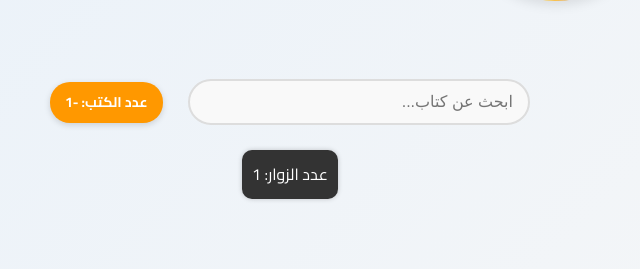
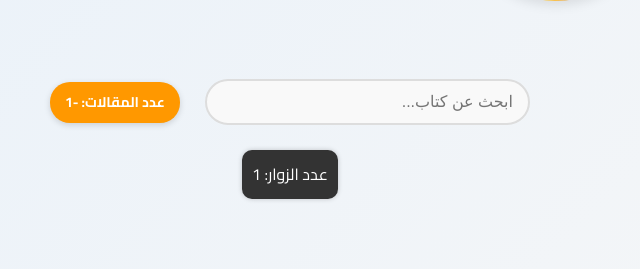
Before and after one commit to SaidNexus/adel-drgam, a Flask app: page / in a window 1280 px wide. Shown: the part 462-731 px from the top of the page, without its empty margins (350-990 px from the left). Run offline with Flask 3, Linux system fonts and the light colour scheme; data that the repository does not hold is empty; parts of the project's set-up code (start-up, migrations or seed data) failed here and were passed over.

Commit message:
Update index.html

```diff
--- a/templates/index.html
+++ b/templates/index.html
@@ -40,7 +40,7 @@
     <!-- البحث + عداد الزوار -->
     <section class="search-bar" style="display: flex; justify-content: center; align-items: center; gap: 25px; margin-bottom: 30px; flex-wrap: wrap;">
       <input type="text" id="searchInput" placeholder="ابحث عن كتاب...">
-      <span id="book-count">عدد الكتب: {{ books|length - 1 }}</span>
+      <span id="book-count">عدد المقالات: {{ books|length - 1 }}</span>
       <p class="visitor-counter" style="margin: 0;">عدد الزوار: <span id="visitor-count">{{ visitor_count }}</span></p>
     </section>
 
```
